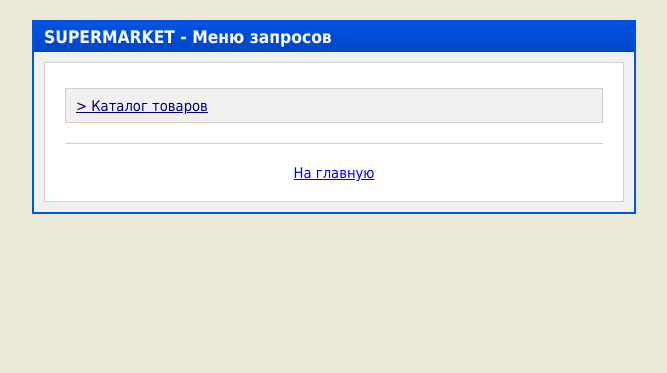
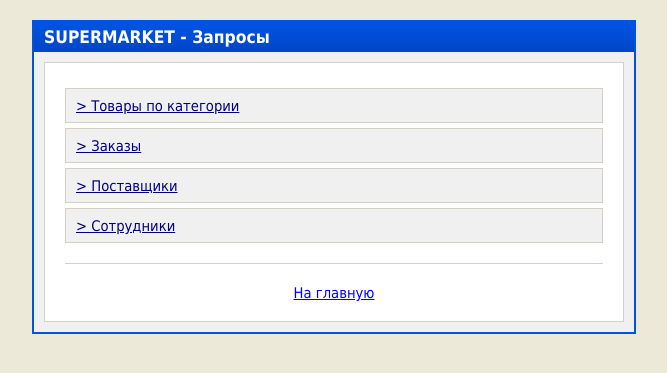
Before and after one commit to martynovsky-arthur/info-systems-development, a Flask app: page /query/ in a window 1280 px wide. Shown: the top 373 px of the page, without its empty margins (306-973 px from the left). Run offline with Flask 3, Linux system fonts and the light colour scheme; the visitor is signed in with stand-in values (Sample User, id 1); parts of the project's set-up code (start-up, migrations or seed data) failed here and were passed over.

Commit message:
Fix titles & headers. Add fakes

```diff
--- a/bp_query/templates/base_form.html
+++ b/bp_query/templates/base_form.html
@@ -1,8 +1,7 @@
 {% extends "base.html" %}
 
-{% block title %}Форма ввода{% endblock %}
-
-{% block header %}SUPERMARKET - Ввод параметров{% endblock %}
+{% block title %}Форма{% endblock %}
+{% block header %}SUPERMARKET - Форма{% endblock %}
 
 {% block content %}
     {% block description %}{% endblock %}
--- a/bp_query/templates/base_result.html
+++ b/bp_query/templates/base_result.html
@@ -1,8 +1,7 @@
 {% extends "base.html" %}
 
 {% block title %}Результат{% endblock %}
-
-{% block header %}SUPERMARKET - Результат запроса{% endblock %}
+{% block header %}SUPERMARKET - Результат{% endblock %}
 
 {% block content %}
     {% if items %}
--- a/bp_query/templates/category_form.html
+++ b/bp_query/templates/category_form.html
@@ -1,4 +1,7 @@
 {% extends "base_form.html" %}
+
+{% block title %}Товары по категории{% endblock %}
+{% block header %}SUPERMARKET - Товары по категории{% endblock %}
 
 {% block description %}
 <h3>Поиск товаров по категории</h3>
--- a/bp_query/templates/category_result.html
+++ b/bp_query/templates/category_result.html
@@ -1,4 +1,7 @@
 {% extends "base_result.html" %}
+
+{% block title %}Товары по категории{% endblock %}
+{% block header %}SUPERMARKET - Товары по категории{% endblock %}
 
 {% block table_headers %}
     <td>Название</td>
--- a/bp_query/templates/query_menu.html
+++ b/bp_query/templates/query_menu.html
@@ -1,11 +1,26 @@
 {% extends "base.html" %}
 
-{% block title %}Меню запросов{% endblock %}
+{% block title %}Запросы{% endblock %}
 
-{% block header %}SUPERMARKET - Меню запросов{% endblock %}
+{% block header %}SUPERMARKET - Запросы{% endblock %}
 
 {% block content %}
     <a href="{{ url_for('bp_query.get_category') }}" class="menu-link">
-        &gt; Каталог товаров
+        &gt; Товары по категории
+    </a>
+
+    <!-- loopback -->
+    <a href="{{ url_for('bp_query.query_menu') }}" class="menu-link">
+        &gt; Заказы
+    </a>
+
+    <!-- loopback -->
+    <a href="{{ url_for('bp_query.query_menu') }}" class="menu-link">
+        &gt; Поставщики
+    </a>
+
+    <!-- loopback -->
+    <a href="{{ url_for('bp_query.query_menu') }}" class="menu-link">
+        &gt; Сотрудники
     </a>
 {% endblock %}
```
